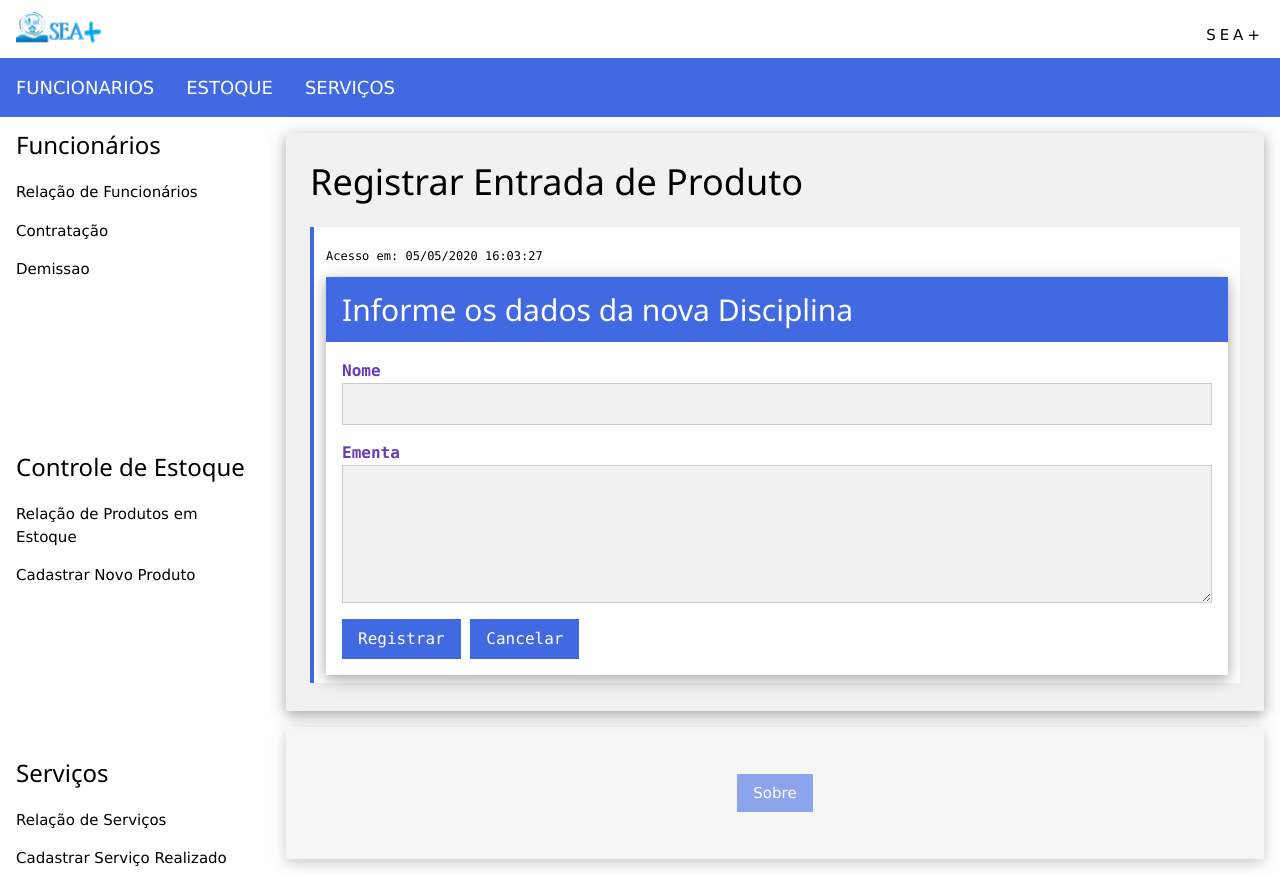
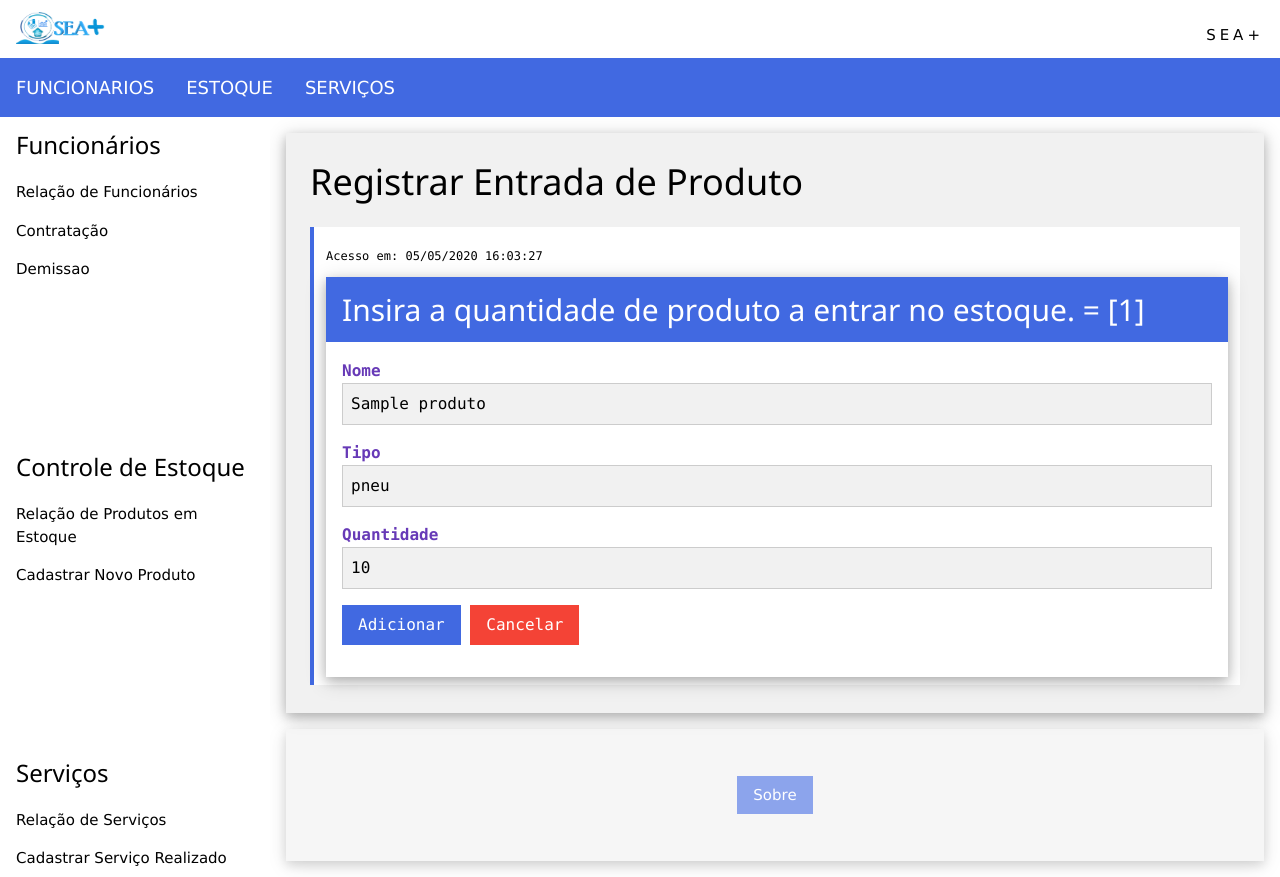
Before and after one commit to annLittleStar/SiteExpCriativa02, a PHP site: page /paginas/estoqueEntrada.php?id=1 in a window 1280 px wide. Run offline with PHP 8.4, Linux system fonts and the light colour scheme; tables that the repository leaves empty or names only in its code hold one stand-in row (values such as "Sample post").

Commit message:
entrada de produtos

```diff
--- a/SiteProjeto/paginas/cadastrarprodBD.php
+++ b/SiteProjeto/paginas/cadastrarprodBD.php
@@ -59,7 +59,6 @@ Equipe: Ana Schran, Gabriel Barboza, Lohan Akim e Victor Negrelli
 		$preco    = $_POST['preco'];
 		$tipo    = $_POST['tipo'];
 		$estado    = $_POST['estado'];
-		$quantidade    = $_POST['quantidade'];
 
 		// Cria conexão
 		$conn = mysqli_connect($servername, $username, $password, $database);
@@ -79,7 +78,7 @@ Equipe: Ana Schran, Gabriel Barboza, Lohan Akim e Victor Negrelli
 			mysqli_query($conn,'SET character_set_results=utf8');
 
 		// Faz Select na Base de Dados
-		$sql = "INSERT INTO produto VALUES ('$id', '$nome','$marca', '$preco', '$tipo', '$estado', '$quantidade')";
+		$sql = "INSERT INTO produto VALUES ('$id', '$nome','$marca', '$preco', '$tipo', '$estado')";
 		echo "<div class='w3-responsive w3-card-4'>";
 		if ($result = mysqli_query($conn, $sql)) {
 			echo "Produto Cadastrado!";
@@ -96,7 +95,7 @@ Equipe: Ana Schran, Gabriel Barboza, Lohan Akim e Victor Negrelli
 
 <footer class="w3-panel w3-padding-32 w3-card-4 w3-light-grey w3-center w3-opacity">
   <p><nav>
-      <a class="w3-button w3-theme w3-hover-white" onclick="document.getElementById('id01').style.display='block'" >Sobre</a>
+      <a class="w3-button w3-theme w3-hover-blue" onclick="document.getElementById('id01').style.display='block'" >Sobre</a>
   </nav></p>
 </footer>
 
--- a/SiteProjeto/paginas/estoqueEntrada.php
+++ b/SiteProjeto/paginas/estoqueEntrada.php
@@ -1,4 +1,3 @@
-<!DOCTYPE html>
 <!-------------------------------------------------------------------------------
 PROJETO DE EXPERIÊNCIA CRIATIVA 02:
 SEA+
@@ -42,6 +41,8 @@ Equipe: Ana Schran, Gabriel Barboza, Lohan Akim e Victor Negrelli
 
         <p class="w3-large">
             <div class="w3-code cssHigh notranslate">
+
+
                 <!-- Acesso em:-->
                 <?php
 
@@ -53,26 +54,84 @@ Equipe: Ana Schran, Gabriel Barboza, Lohan Akim e Victor Negrelli
                 echo "</p> "
                 ?>
 
-                <div class="w3-responsive w3-card-4">
+
+                <!-- Acesso ao BD-->
+                <?php
+
+                $servername = "localhost:3306";
+                $username = "root";
+                $password = "";
+                $database = "SEA";
+                $id=$_GET['id'];
+
+                // Cria conexão
+                $conn = mysqli_connect($servername, $username, $password, $database);
+
+                // Verifica conexão
+                if (!$conn) {
+                    die("Connection failed: " . mysqli_connect_error());
+                }
+
+                // Configura para trabalhar com caracteres acentuados do português
+                mysqli_query($conn,"SET NAMES 'utf8'");
+                mysqli_query($conn,"SET NAMES 'utf8'");
+                mysqli_query($conn,'SET character_set_connection=utf8');
+                mysqli_query($conn,'SET character_set_client=utf8');
+                mysqli_query($conn,'SET character_set_results=utf8');
+
+
+
+                //Ajustar essa parte ao BD do projeto:
+
+                // Faz Select na Base de Dados
+                $sql = "SELECT id, nome, tipo, quantidade FROM produto WHERE id = $id";
+                echo "<div class='w3-responsive w3-card-4'>"; //Inicio form
+                 if ($result = mysqli_query($conn, $sql)) {
+                        if (mysqli_num_rows($result) > 0) {
+
+
+                        // Apresenta cada linha da tabela:
+                            while ($row = mysqli_fetch_assoc($result)) {
+                ?>
+                                <!-- O exemplo eh da alteração dos dados de uma disciplina,
+                                mas para o projeto precisa ser o Formulário de Saída de Produtos-->
                                 <div class="w3-container w3-theme">
-                        <!-- O exemplo eh da criação de uma disciplina,
-                            mas para o projeto precisa ser o Formulário de Entrada de Produtos-->
-                        <h2>Informe os dados da nova Disciplina</h2>
+                                    <h2>Insira a quantidade de produto a entrar no estoque. = [<?php echo $row['id']; ?>]</h2>
                                 </div>
-                    <form class="w3-container" action="DiscContratar_exe.php" method="post" onsubmit="return check(this.form)">
-						<input type="hidden" id="acaoForm" name="acaoForm" value="Contratar">
+                                <form class="w3-container" action="estoqueEntradaBD.php" method="post" onsubmit="return check(this.form)">
+                                    <input type="hidden" id="Id" name="Id" value="<?php echo $row['id']; ?>">
                                     <p>
+                                        <!--Arrumar isso para evitar que sejam alteradas as informações-->
                                     <label class="w3-text-deep-purple"><b>Nome</b></label>
-						<input class="w3-input w3-border w3-light-grey" name="Nome" type="text" pattern="[a-zA-Z\u00C0-\u00FF ]{10,100}$"
-							   title="Nome da disciplina entre 10 e 100 letras." required></p>
+                                    <input class="w3-input w3-border w3-light-grey" name="Nome" type="text" pattern="[a-zA-Z0-9\u00C0-\u00FF ]{4,100}$"
+                                           title="Nome do produto entre 4 e 100 letras." value="<?php echo $row['nome']; ?>" required></p>
                                     <p>
-						<label class="w3-text-deep-purple"><b>Ementa</b></label>
-						<textarea class="w3-input w3-border w3-light-grey " name="Ementa"  rows="5" title="Texto Descritivo" required></textarea>
+                                    <label class="w3-text-deep-purple"><b>Tipo</b></label>
+                                    <input class="w3-input w3-border w3-light-grey" name="Tipo" type="text" pattern="[a-zA-Z0-9\u00C0-\u00FF ]{4,100}$"
+                                           title="Tipo do produto entre 4 e 100 letras." value="<?php echo $row['tipo']; ?>" required></p>
+
+                                    <!--<textarea class="w3-input w3-border w3-light-grey " name="tipo"  rows="5" title="Texto Descritivo" required><?php echo $row['tipo']; ?></textarea>
+                                    -->
+
                                     <p>
-						<input type="submit" value="Registrar" class="w3-btn w3-theme" >
-						<input type="button" value="Cancelar" class="w3-btn w3-theme" onclick="window.location.href='estoqueListar.php'"></p>
+                                    <label class="w3-text-deep-purple"><b>Quantidade</b></label>
+                                    <input class="w3-input w3-border w3-light-grey" name="Quantidade" type="text" pattern="[0-9]{1,3}"
+                                           title="Quantidade de itens." value="<?php echo $row['quantidade']; ?>" required></p>
+                                    <p>
+                                    <input type="submit" value="Adicionar" class="w3-btn w3-theme" >
+                                    <input type="button" value="Cancelar" class="w3-btn w3-red" onclick="window.location.href='estoqueListar.php'"></p>
                                 </form>
-				</div>
+            <?php
+            }
+                        }
+                }
+                else {
+                    echo "Erro executando UPDATE: " . mysqli_error($conn);
+                }
+                echo "</div>"; //Fim form
+                mysqli_close($conn);  //Encerra conexao com o BD
+
+            ?>
 
 			</div>
 		</p>
@@ -82,7 +141,7 @@ Equipe: Ana Schran, Gabriel Barboza, Lohan Akim e Victor Negrelli
 	<footer class="w3-panel w3-padding-32 w3-card-4 w3-light-grey w3-center w3-opacity">
     <p>
         <nav>
-            <a class="w3-button w3-theme w3-hover-white"
+            <a class="w3-button w3-theme w3-hover-blue"
                onclick="document.getElementById('id01').style.display='block'">Sobre</a>
         </nav>
     </p>
--- a/SiteProjeto/paginas/estoqueExcluir.php
+++ b/SiteProjeto/paginas/estoqueExcluir.php
@@ -122,7 +122,7 @@ Equipe: Ana Schran, Gabriel Barboza, Lohan Akim e Victor Negrelli
 	<footer class="w3-panel w3-padding-32 w3-card-4 w3-light-grey w3-center w3-opacity">
     <p>
         <nav>
-            <a class="w3-button w3-theme w3-hover-white"
+            <a class="w3-button w3-theme w3-hover-blue"
                onclick="document.getElementById('id01').style.display='block'">Sobre</a>
         </nav>
     </p>
--- a/SiteProjeto/paginas/estoqueExcluirBD.php
+++ b/SiteProjeto/paginas/estoqueExcluirBD.php
@@ -89,7 +89,7 @@ Equipe: Ana Schran, Gabriel Barboza, Lohan Akim e Victor Negrelli
 
 <footer class="w3-panel w3-padding-32 w3-card-4 w3-light-grey w3-center w3-opacity">
   <p><nav>
-      <a class="w3-button w3-theme w3-hover-white" onclick="document.getElementById('id01').style.display='block'" >Sobre</a>
+      <a class="w3-button w3-theme w3-hover-blue" onclick="document.getElementById('id01').style.display='block'" >Sobre</a>
   </nav></p>
 </footer>
 
--- a/SiteProjeto/paginas/estoqueListar.php
+++ b/SiteProjeto/paginas/estoqueListar.php
@@ -138,7 +138,7 @@ Equipe: Ana Schran, Gabriel Barboza, Lohan Akim e Victor Negrelli
     <footer class="w3-panel w3-padding-32 w3-card-4 w3-light-grey w3-center w3-opacity">
         <p>
             <nav>
-                <a class="w3-button w3-theme w3-hover-white"
+                <a class="w3-button w3-theme w3-hover-blue"
                    onclick="document.getElementById('id01').style.display='block'">Sobre</a>
             </nav>
         </p>
--- a/SiteProjeto/paginas/estoqueSaidaBD.php
+++ b/SiteProjeto/paginas/estoqueSaidaBD.php
@@ -32,6 +32,7 @@ Equipe: Ana Schran, Gabriel Barboza, Lohan Akim e Victor Negrelli
 
   <p class="w3-large">
   <div class="w3-code cssHigh notranslate">
+
   <!-- Acesso em:-->
 	<?php
 
@@ -93,7 +94,7 @@ Equipe: Ana Schran, Gabriel Barboza, Lohan Akim e Victor Negrelli
 
 <footer class="w3-panel w3-padding-32 w3-card-4 w3-light-grey w3-center w3-opacity">
   <p><nav>
-      <a class="w3-button w3-theme w3-hover-white" onclick="document.getElementById('id01').style.display='block'" >Sobre</a>
+      <a class="w3-button w3-theme w3-hover-blue" onclick="document.getElementById('id01').style.display='block'" >Sobre</a>
   </nav></p>
 </footer>
 
--- a/SiteProjeto/paginas/index.php
+++ b/SiteProjeto/paginas/index.php
@@ -50,7 +50,7 @@ Equipe: Ana Schran, Gabriel Barboza, Lohan Akim e Victor Negrelli
 				<img src="../imagens/grafico.png" class="w3-square"  width="12%" height="19%">
 
 
-				<footer class="w3-panel w3-padding-32 w3-card-4 w3-light-blue w3-center w3-opacity">
+				<footer class="w3-panel w3-padding-32 w3-card-4 w3-light-grey w3-center w3-opacity">
 					<p>
 						<nav>
 							<a class="w3-button w3-theme w3-hover-blue"
--- a/SiteProjeto/paginas/menu.php
+++ b/SiteProjeto/paginas/menu.php
@@ -12,7 +12,7 @@ Equipe: Ana Schran, Gabriel Barboza, Lohan Akim e Victor Negrelli
 		<div class="w3-row w3-white w3-padding">
 
 			<div class="w3-half" style="margin:4px 0 6px 0">
-				<a href="."><img src='..\imagens/logotest.png' alt='SEA+' width="87px" height="32px"></a>
+				<a href="."><img src='..\imagens/logotest.png' alt='SEA+' width="89px" height="32px"></a>
 			</div>
 
 			<div class="w3-half w3-margin-top w3-wide w3-hide-medium w3-hide-small">
```
Also changed, not shown: SiteProjeto/paginas/cadastrarprod.php (+3 -6 lines), SiteProjeto/paginas/estoqueEntradaBD.php (+17 -17 lines), SiteProjeto/paginas/estoqueSaida.php (+7 -5 lines), SiteProjeto/imagens/logotest.png. Lines whose indentation alone changed are shown as unchanged.
